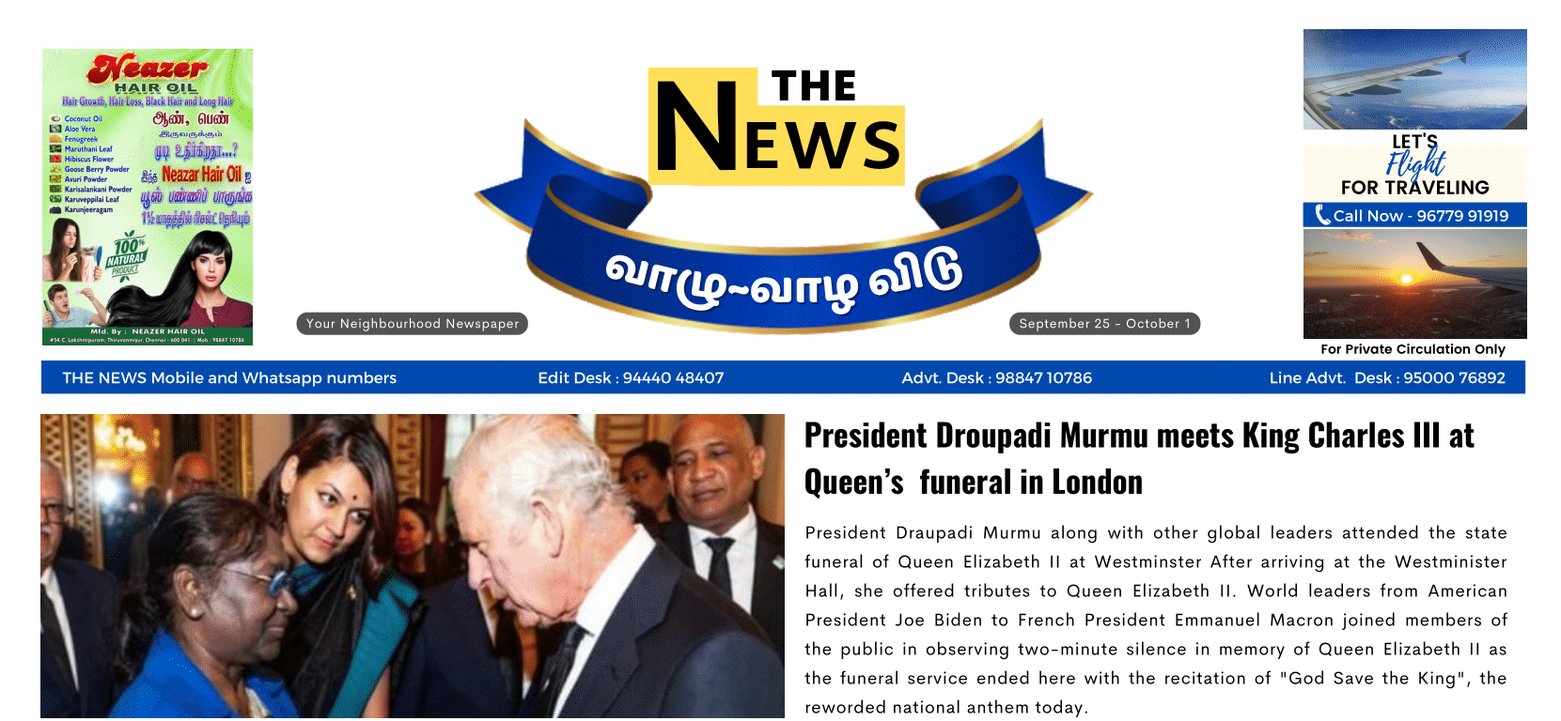
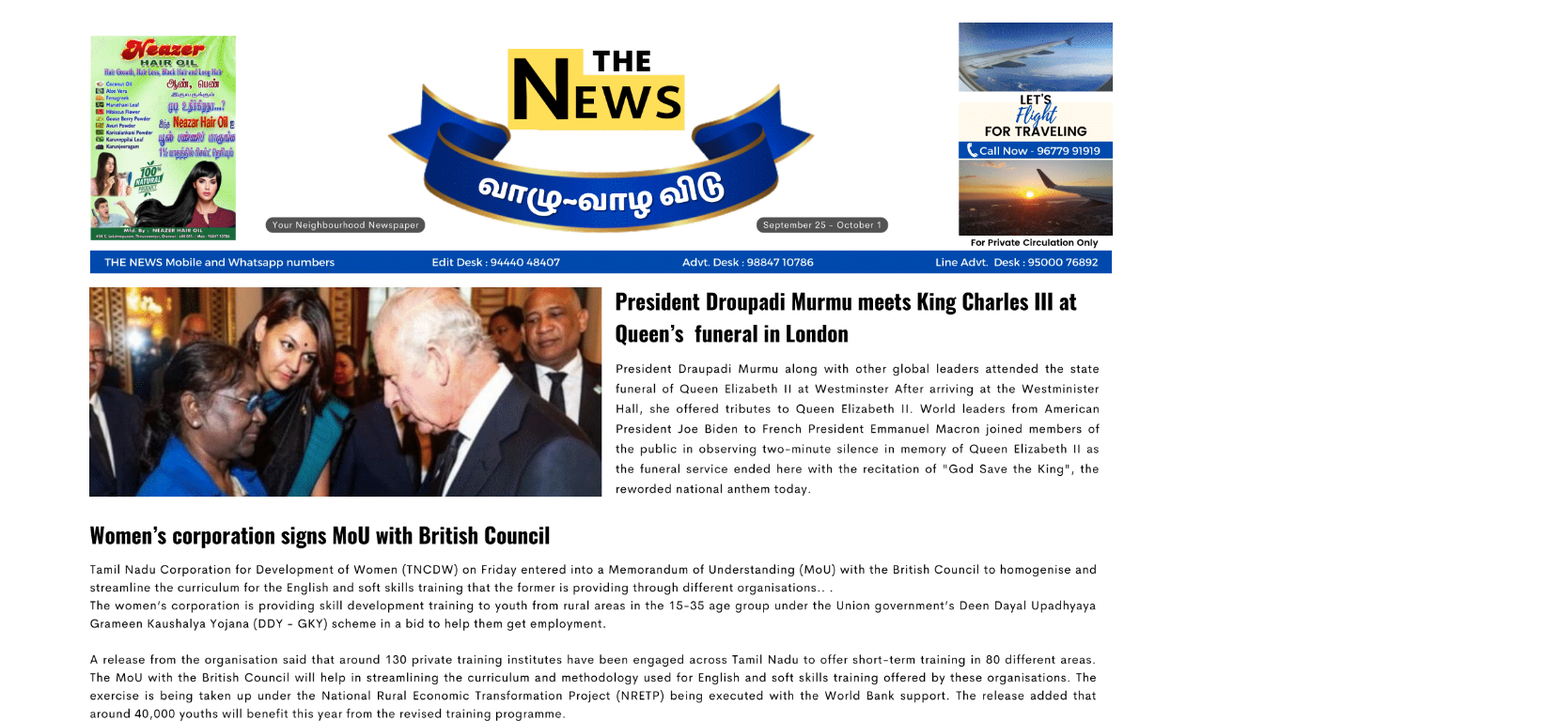
Before and after one commit to userthenews/THE_NEWS, a plain HTML site: page index.html in a window 1280 px wide. Shown: the top 768 px of the page at 94% size, 1661 px wide, since content can reach past the window. Drawn offline with Linux system fonts and the light colour scheme.

Commit message:
Update index.html

```diff
--- a/index.html
+++ b/index.html
@@ -9,6 +9,14 @@
 <body>
     <!--<script src="./pdf.js"></script>
     <script src="./pdf_extension.js"></script>-->
+    <style>
+        img{
+            display: block;
+            margin-left: auto;
+            margin-right: auto;
+            width: 90%
+        }
+    </style>
     <img src="The New Okay-1.png" alt="First Page of The_News">
     <img src="The New Okay-2.png" alt="First Page of The_News">
     <img src="The New Okay-3.png" alt="First Page of The_News">
```
